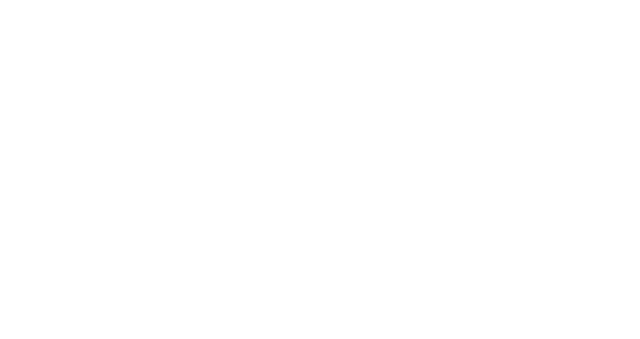
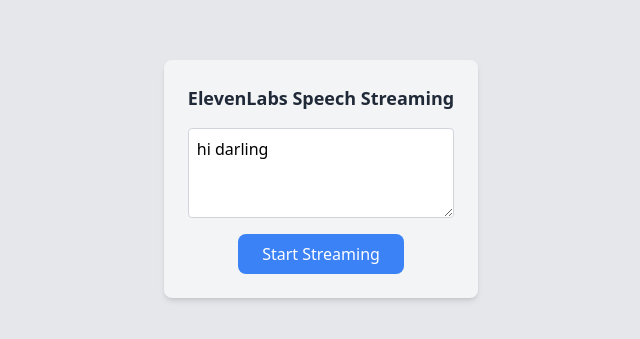
Before and after one commit to 0vp/AIDerly, a React (Vite) app in the folder fe/: page /voice in a window 1280 px wide. Before the commit this address had no page. Shown: the part 221-560 px from the top of the page, without its empty margins (319-959 px from the left). Built offline with nearby package versions, Linux system fonts and the light colour scheme.

Commit message:
text to speech from eleven labs

```diff
--- a/fe/package.json
+++ b/fe/package.json
@@ -11,6 +11,7 @@
   },
   "dependencies": {
     "@splinetool/react-spline": "^4.0.0",
+    "axios": "^1.7.7",
     "elevenlabs": "^0.18.0",
     "react": "^18.3.1",
     "react-dom": "^18.3.1"
--- a/fe/src/App.jsx
+++ b/fe/src/App.jsx
@@ -2,12 +2,14 @@
 import { BrowserRouter, Routes, Route } from "react-router-dom";
 
 import Home from "./Home";
+import Voice from "./Voice";
 
 function App() {
     return (
         <BrowserRouter>
             <Routes>
                 <Route path="/" element={<Home />} />
+                <Route path="/voice" element={<Voice />} />
             </Routes>
         </BrowserRouter>
     );
--- /dev/null
+++ b/fe/src/Voice.jsx
@@ -0,0 +1,12 @@
+import React from "react";
+import Speech from "./utils/Speech";
+
+const App = () => {
+    return (
+        <div className="min-h-screen flex items-center justify-center bg-gray-200">
+            <Speech toSay={"hi darling"} />
+        </div>
+    );
+};
+
+export default App;
--- /dev/null
+++ b/fe/src/utils/Speech.jsx
@@ -0,0 +1,81 @@
+import React, { useState } from "react";
+
+function Speech({ toSay, voiceId = "iP95p4xoKVk53GoZ742B", stability = 0, similarityBoost = 0 }) {
+    const [loading, setLoading] = useState(false);
+    const [error, setError] = useState("");
+    const [text, setText] = useState(toSay);
+
+    const startStreaming = async () => {
+        setLoading(true);
+        setError("");
+
+        const url = `https://api.elevenlabs.io/v1/text-to-speech/${voiceId}/stream?output_format=mp3_22050_32`;
+        const headers = {
+            "Content-Type": "application/json",
+            "xi-api-key": import.meta.env.VITE_ELEVENLABS_API_KEY,
+        };
+
+        const body = JSON.stringify({
+            text,
+            voice_settings: {
+                stability: stability,
+                similarity_boost: similarityBoost,
+            },
+        });
+
+        try {
+            const response = await fetch(url, {
+                method: "POST",
+                headers,
+                body,
+            });
+
+            if (response.ok) {
+                const audioBlob = await response.blob();
+                const audio = new Audio(URL.createObjectURL(audioBlob));
+                audio.play();
+            } else {
+                const errorText = await response.text();
+                setError(`Error: Unable to stream audio. Details: ${errorText}`);
+                console.error("Error Response:", errorText);
+            }
+        } catch (err) {
+            setError("Error: Unable to stream audio.");
+            console.error(err);
+        } finally {
+            setLoading(false);
+        }
+    };
+
+    return (
+        <div className="flex flex-col items-center justify-center p-6 bg-gray-100 rounded-lg shadow-md">
+            <h1 className="text-lg font-semibold text-gray-800 mb-4">ElevenLabs Speech Streaming</h1>
+
+            <textarea
+                value={text}
+                onChange={(e) => setText(e.target.value)}
+                className="w-full p-2 mb-4 border border-gray-300 rounded"
+                placeholder="Enter text to synthesize..."
+                rows={3}
+            />
+
+            <button
+                onClick={startStreaming}
+                disabled={loading}
+                className={`px-6 py-2 font-medium text-white rounded-lg ${
+                    loading ? "bg-gray-500 cursor-not-allowed" : "bg-blue-500 hover:bg-blue-600"
+                }`}
+            >
+                {loading ? "Generating..." : "Start Streaming"}
+            </button>
+
+            {error && (
+                <p className="mt-4 text-red-500 text-sm">
+                    {error}
+                </p>
+            )}
+        </div>
+    );
+};
+
+export default Speech;
```
Also changed, not shown: 1 other file (tests, documents, lock files or other folders).
